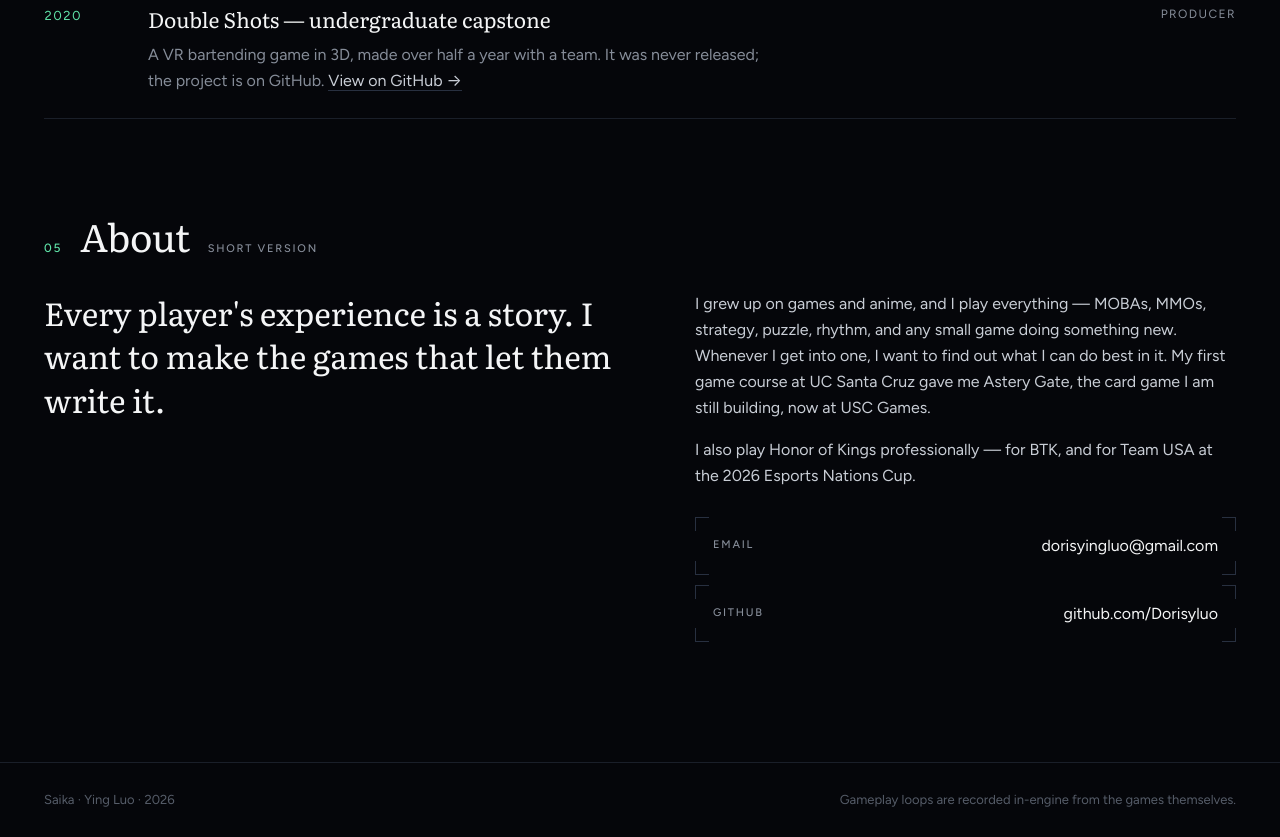
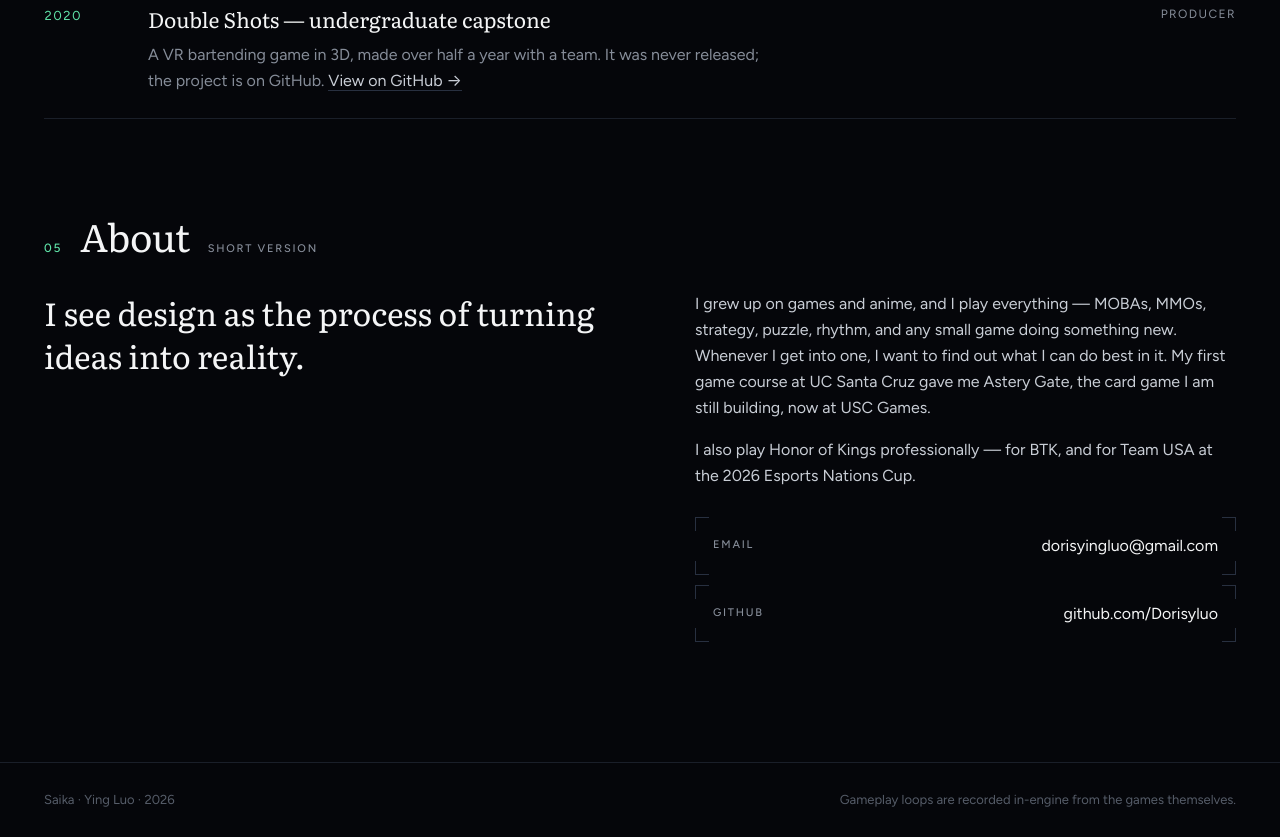
Before and after one commit to Dorisyluo/dorisyluo.github.io, a plain HTML site: page index.html in a window 1280 px wide. Shown: the part 3250-4087 px from the top of the page. Drawn offline with Linux system fonts and the light colour scheme; animation ran at ten frames a second.

Commit message:
About headline
Co-Authored-By: Claude Opus 5.5 <noreply@anthropic.com>
Claude-Session: https://claude.ai/code/session_01PmL49caDYqHTDE2bNrhzQQ

```diff
--- a/index.html
+++ b/index.html
@@ -71,7 +71,7 @@
 
 <section id="about">
 <div class="shead"><span class="idx">05</span><h2>About</h2><span class="lab">Short version</span></div>
-<div class="about"><p class="big">Every player's experience is a story. I want to make the games that let them write it.</p>
+<div class="about"><p class="big">I see design as the process of turning ideas into reality.</p>
 <div><p>I grew up on games and anime, and I play everything — MOBAs, MMOs, strategy, puzzle, rhythm, and any small game doing something new. Whenever I get into one, I want to find out what I can do best in it. My first game course at UC Santa Cruz gave me Astery Gate, the card game I am still building, now at USC Games.</p>
 <p>I also play Honor of Kings professionally — for BTK, and for Team USA at the 2026 Esports Nations Cup.</p>
 <ul class="contact" id="contact">
```
